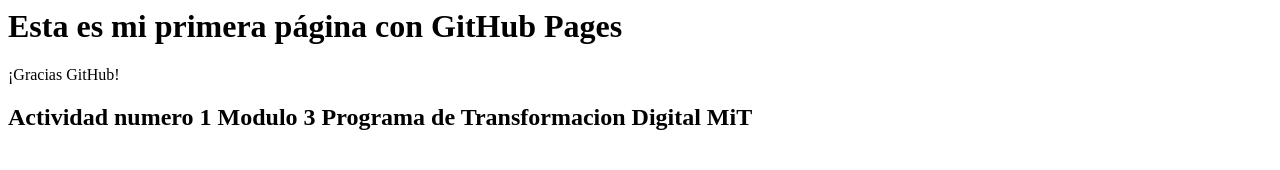
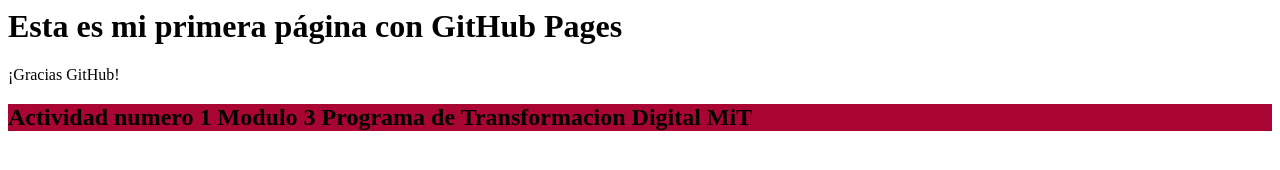
Before and after one commit to x71hicks/mit, a plain HTML site: page index.html in a window 1280 px wide. Drawn offline with Linux system fonts and the light colour scheme.

Commit message:
Update index.html

```diff
--- a/index.html
+++ b/index.html
@@ -1,4 +1,4 @@
 <html> <h1> Esta es mi primera página con GitHub Pages </h1><p>¡Gracias GitHub!</p>
 <p>
- <h2 style="color:gris;" style="background-color:#a90533;"><b>Actividad numero 1 Modulo 3 Programa de Transformacion Digital MiT</b></h2>
+ <h2 style="background-color:#a90533;color:gris;"><b>Actividad numero 1 Modulo 3 Programa de Transformacion Digital MiT</b></h2>
 </html>
```
